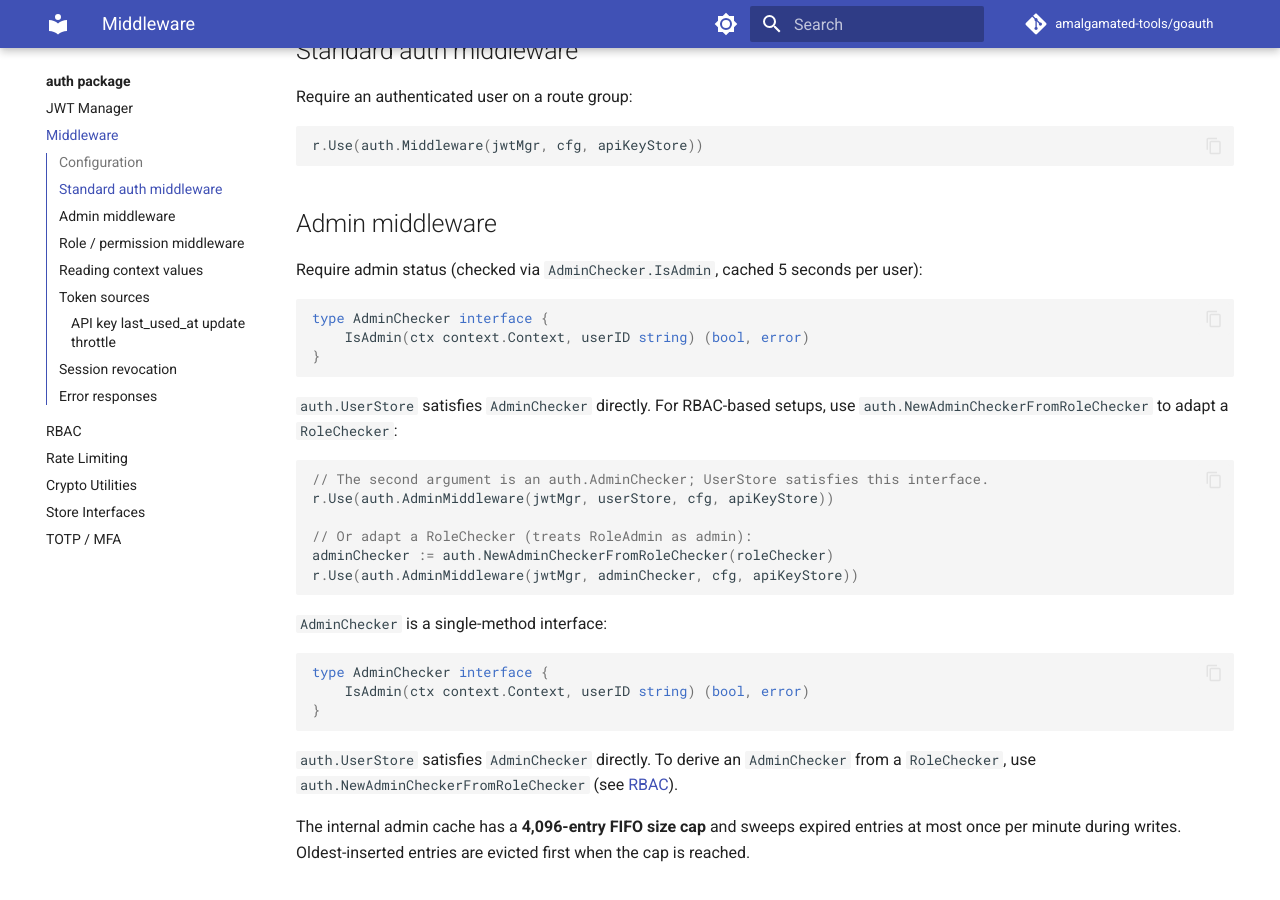
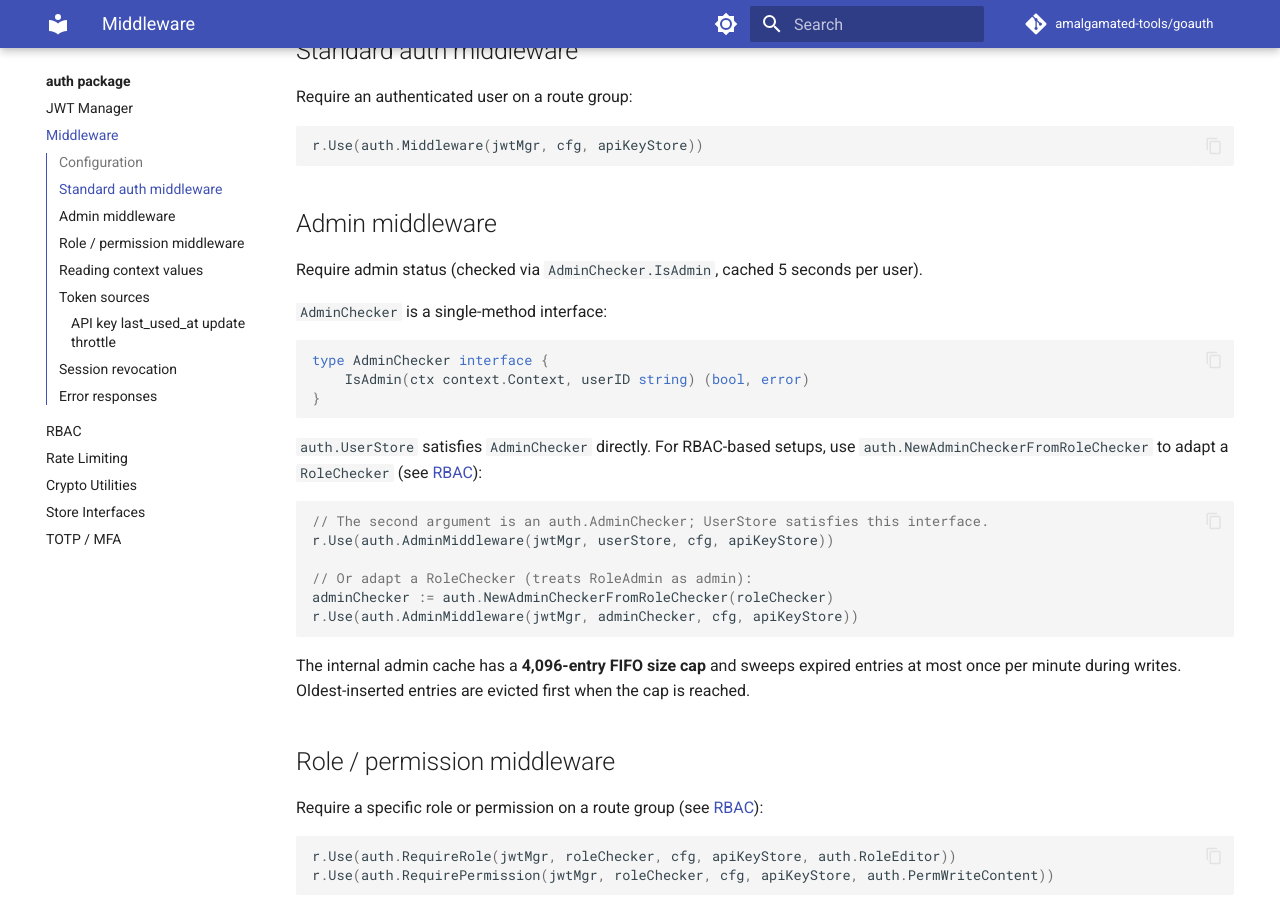
Before and after one commit to amalgamated-tools/goauth, an MkDocs documentation site: the page built from docs/auth/middleware.md, in a window 1280 px wide and 900 px high, scrolled down 467 px. Built offline with MkDocs 1.6.1 and Material for MkDocs 9.7.7, drawn with Linux system fonts in a browser that asks for light colours; comment, search, counter and statistics services are not loaded.

Commit message:
docs: remove duplicate type definitions in jwt.md and middleware.md
docs/auth/jwt.md: Claims struct was defined twice in the 'Validating
tokens' section — once as a standalone block before the ValidateToken
example, then again in the 'Claims embeds jwt.RegisteredClaims...'
paragraph. Remove the first (earlier) block; the type definition now
appears once, after the usage example, with its explanatory prose.

docs/auth/middleware.md: AdminChecker interface was defined twice in
the 'Admin middleware' section — once as a standalone block before the
usage examples, then again under 'AdminChecker is a single-method
interface'. Consolidate into a single definition-first structure: define
the interface once, follow with prose about UserStore compatibility and
NewAdminCheckerFromRoleChecker, then show the usage examples.

Co-authored-by: Copilot <223556219+Copilot@users.noreply.github.com>

````diff
--- a/docs/auth/middleware.md
+++ b/docs/auth/middleware.md
@@ -40,16 +42,6 @@ r.Use(auth.AdminMiddleware(jwtMgr, userStore, cfg, apiKeyStore))
 adminChecker := auth.NewAdminCheckerFromRoleChecker(roleChecker)
 r.Use(auth.AdminMiddleware(jwtMgr, adminChecker, cfg, apiKeyStore))
 ```
-
-`AdminChecker` is a single-method interface:
-
-```go
-type AdminChecker interface {
-    IsAdmin(ctx context.Context, userID string) (bool, error)
-}
-```
-
-`auth.UserStore` satisfies `AdminChecker` directly. To derive an `AdminChecker` from a `RoleChecker`, use `auth.NewAdminCheckerFromRoleChecker` (see [RBAC](rbac.md)).
 
 The internal admin cache has a **4,096-entry FIFO size cap** and sweeps expired entries at most once per minute during writes. Oldest-inserted entries are evicted first when the cap is reached.
 
````
Also changed, not shown: other parts of docs/auth/middleware.md (+4 -2 lines), docs/auth/jwt.md (+0 -7 lines).
